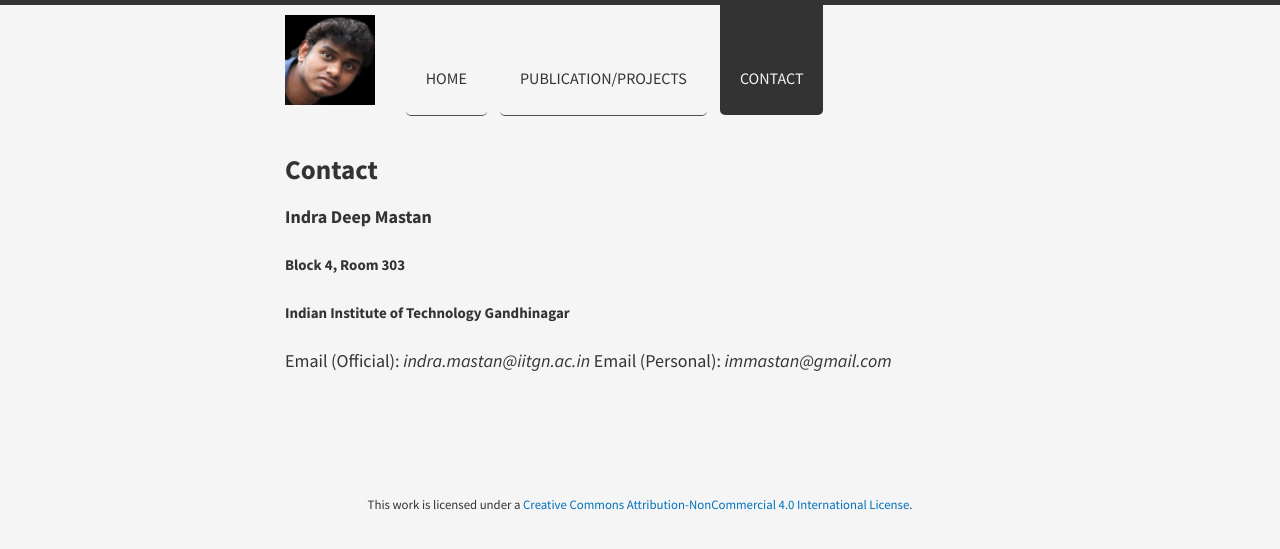
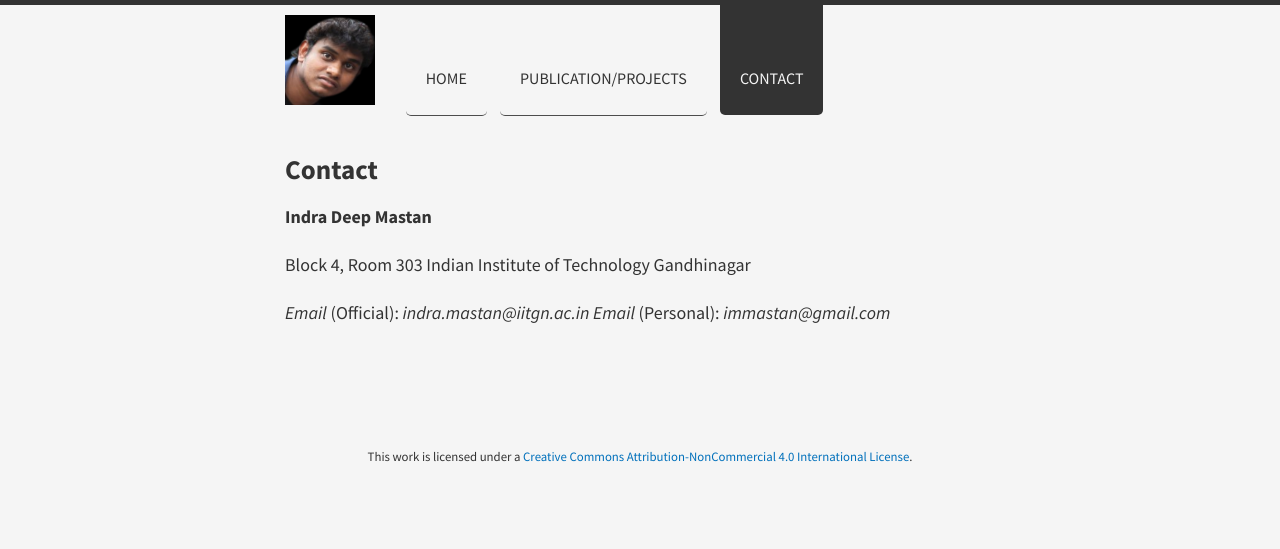
Before and after one commit to indramastan/indradeepmastan, a Jekyll site: the page built from contact/index.md, in a window 1280 px wide. Shown: the top 549 px of the page. Built offline with Jekyll 4.4.1, drawn with Linux system fonts in a browser that asks for light colours; nearby versions of some CDN libraries.

```diff
--- a/contact/index.md
+++ b/contact/index.md
@@ -4,8 +4,8 @@ title: Contact
 ---
 
 #### Indra Deep Mastan
-##### Block 4, Room 303
-##### Indian Institute of Technology Gandhinagar
+Block 4, Room 303
+Indian Institute of Technology Gandhinagar
 
-Email (Official): *indra.mastan@iitgn.ac.in*
-Email (Personal): *immastan@gmail.com*
+*Email* (Official): *indra.mastan@iitgn.ac.in*
+*Email* (Personal): *immastan@gmail.com*
```
